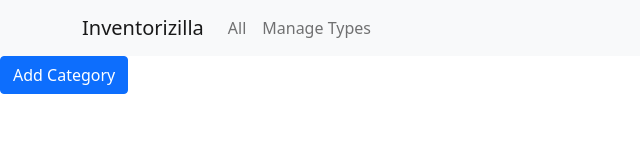
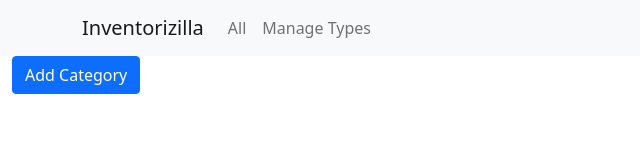
Before and after one commit to shashank1010/Bee-Hackathon, a React (Create React App) app: page /manage-types in a window 1280 px wide. Shown: the top 160 px of the page, without its empty margins (0-640 px from the left). Built offline with nearby package versions, Linux system fonts and the light colour scheme.

Commit message:
Category manager UI

```diff
--- a/src/Pages/CategoryManager/CategoryManager.tsx
+++ b/src/Pages/CategoryManager/CategoryManager.tsx
@@ -1,8 +1,27 @@
 import { useCallback } from "react";
+import { Row, Col } from "react-bootstrap";
+import styled from "styled-components";
 import { Button, CategoryForm } from "../../components";
 import { useCategories, } from "../../components/CategoryForm/useCategory";
 import { addCategory } from "../../redux/actions";
 import { useAppDispatch, } from "../../redux/store"
+
+const StyledRow = styled(Row)`
+    width: 100%;
+    flex-wrap: wrap;
+    row-gap: 30px;
+    margin: 0;
+`
+
+const StyledCol = styled(Col)`
+    max-width: 25%;
+    display: flex;
+    flex: 1 0 25%;
+`
+
+const ButtonCol = styled(StyledCol)`
+    align-self: flex-start;
+`
 
 export const CategoryManager = (props: any) => {
 
@@ -12,9 +31,11 @@
     const handleAddCategory = useCallback(() => dispatch(addCategory()), []);
 
     return (
-        <>
-            {categories.map((categoryId) => <CategoryForm categoryId={categoryId} key={categoryId} />)}
-            <Button onClick={handleAddCategory}>Add Category</Button>
-        </>
+        <StyledRow>
+            {categories.map((categoryId) => <StyledCol key={categoryId} ><CategoryForm categoryId={categoryId} /></StyledCol>)}
+            <ButtonCol>
+                <Button onClick={handleAddCategory}>Add Category</Button>
+            </ButtonCol>
+        </StyledRow>
     )
 }
--- a/src/components/CategoryForm/CategoryForm.tsx
+++ b/src/components/CategoryForm/CategoryForm.tsx
@@ -1,15 +1,13 @@
-import { ChangeEventHandler, FC, useCallback, useMemo } from "react";
+import { FC, useCallback, useMemo } from "react";
 import { addField, deleteCategory, updateCategoryModelTitle, updateCategoryName } from "../../redux/actions";
-import { useAppDispatch, useAppSelector } from "../../redux/store";
+import { useAppDispatch } from "../../redux/store";
+import styled from "styled-components";
 
 import { Card } from "../Card";
 import { TrashFill } from 'react-bootstrap-icons';
-import styled from "styled-components";
-import {find, isEqual} from "lodash";
 import { CategoryFields } from "./CategoryFields";
 import { Category, CategoryField } from "../../redux/Category/types";
 import { Input, Select, Dropdown } from "../Fields";
-import { FieldTypes } from "../../utilities";
 import { useCategory } from "./useCategory";
 import { fieldTypesOptions } from "./fieldTypeOptions";
 
@@ -17,6 +15,10 @@
 interface CategoryFormProps {
     categoryId: string
 }
+
+const StyledCard = styled(Card)`
+    width: 100%;
+`
 
 const Header = styled(Card.Header)`
     display: flex;
@@ -62,7 +64,7 @@
     const handleUpdateModelTitle = useCallback((categoryModelTitleId: string) => dispatch(updateCategoryModelTitle({ categoryId, categoryModelTitleId })), [ categoryId ]);
 
     return (
-        <Card>
+        <StyledCard>
             <Header>
                 <Title>{ category.name }</Title>
                 <CloseIcon onClick={handleDeleteCategory} />
@@ -71,8 +73,10 @@
                 <Input type="text" label="Name" value={category.name} onChange={ handleUpdateTitle } />
                 <ModelTitle categoryId={categoryId} onChange={handleUpdateModelTitle} categoryModelTitleId={category.categoryModelTitleId} />
                 <CategoryFields categoryId={categoryId} />
+            </Card.Body>
+            <Card.Footer>
                 <AddFieldDropdown categoryId={categoryId} />
-            </Card.Body>
-        </Card>
+            </Card.Footer>
+        </StyledCard>
     )
 }
```
